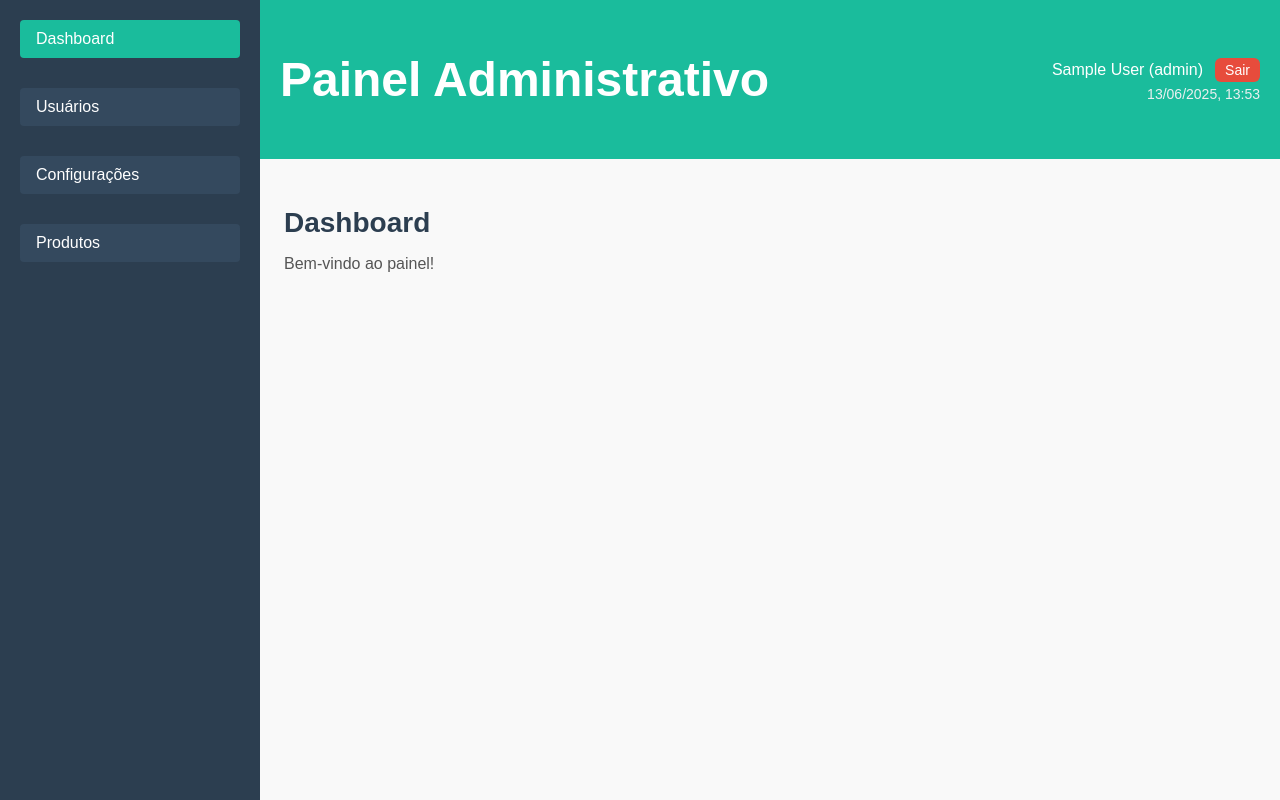
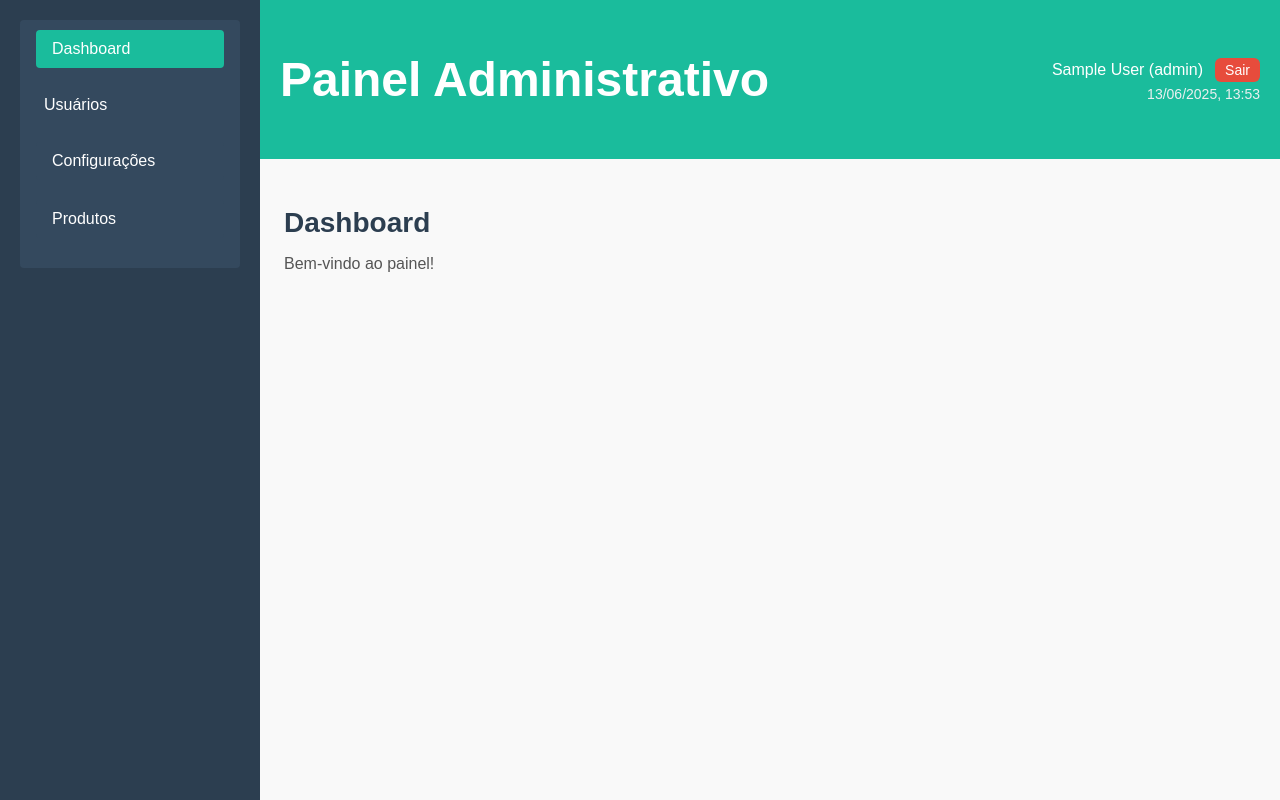
Before and after one commit to thierryarau70/AdminDashboard, a Vue app in the folder admin-dashboard/: page / in a window 1280 px wide. Built offline with nearby package versions, Linux system fonts and the light colour scheme; sample sign-in values are in the browser's storage.

Commit message:
sidebar lista de usuarios apareçe apenas para admin

```diff
--- a/admin-dashboard/src/components/Sidebar.vue
+++ b/admin-dashboard/src/components/Sidebar.vue
@@ -1,10 +1,13 @@
 <template>
   <div class="sidebar">
-    <router-link to="/" class="btn-link">Dashboard</router-link>
-    <router-link to="/users" class="btn-link">Usuários</router-link>
-    <router-link to="/settings" class="btn-link">Configurações</router-link>
-    <router-link to="/products" class="btn-link">Produtos</router-link>
 
+    <li class="btn-link" v-if="isAdmin">
+      <router-link to="/" class="btn-link">Dashboard</router-link>
+      <router-link to="/users">Usuários</router-link>
+      <router-link to="/settings" class="btn-link">Configurações</router-link>
+      <router-link to="/products" class="btn-link">Produtos</router-link>
+
+    </li>
     <div class="spacer"></div>
 
     <!-- <button class="btn-logout" @click="logout">Sair</button> -->
@@ -20,6 +23,10 @@
 //   localStorage.removeItem('loggedIn')
 //   router.push('/login')
 // }
+
+import { useAuth } from '../auth/useAuth'
+
+const { isAdmin } = useAuth()
 </script>
 
 <style scoped>
```
